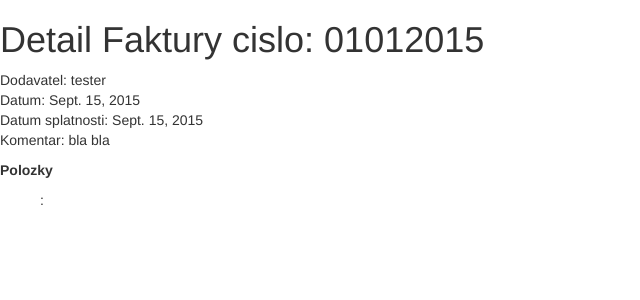
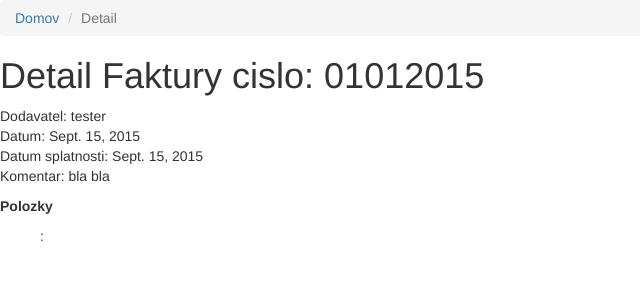
Before and after one commit to mincaeuro/faktury, a Django app: page /detail/1/ in a window 1280 px wide. Shown: the top 300 px of the page, without its empty margins (0-640 px from the left). Run offline with Django 3.2, Linux system fonts and the light colour scheme; data comes from the database, SQL or seed files in the repository; parts of the project's set-up code (start-up, migrations or seed data) failed here and were passed over; some libraries are stand-ins or nearby versions.

Commit message:
added breadcrubms bar

```diff
--- a/templates/invoice/details.html
+++ b/templates/invoice/details.html
@@ -17,7 +17,11 @@
 </head>
 
 <body>
+<ol class="breadcrumb">
+  <li><a href="/">Domov</a></li>
+  <li class="active">Detail</li>
 
+</ol>
 <h1>Detail Faktury cislo: {{faktura}}</h1>
         <p>
         Dodavatel: {{ faktura.owner }} <br />
--- a/templates/invoice/index.html
+++ b/templates/invoice/index.html
@@ -17,6 +17,9 @@
 </head>
 
 <body>
+<ol class="breadcrumb">
+  <li><a href="/">Domov</a></li>
+</ol>
 <h1>Vitajte</h1>
 
 
```
